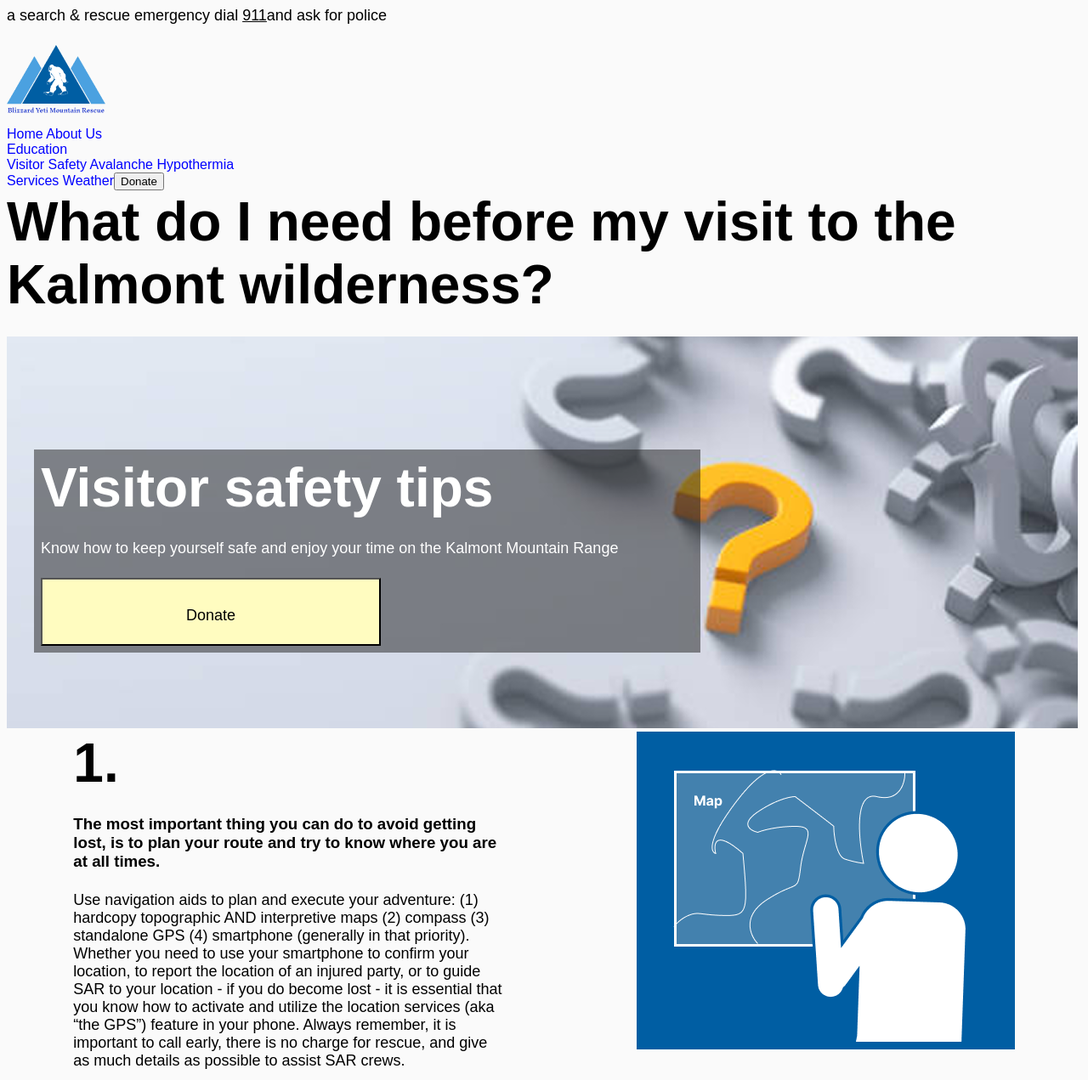
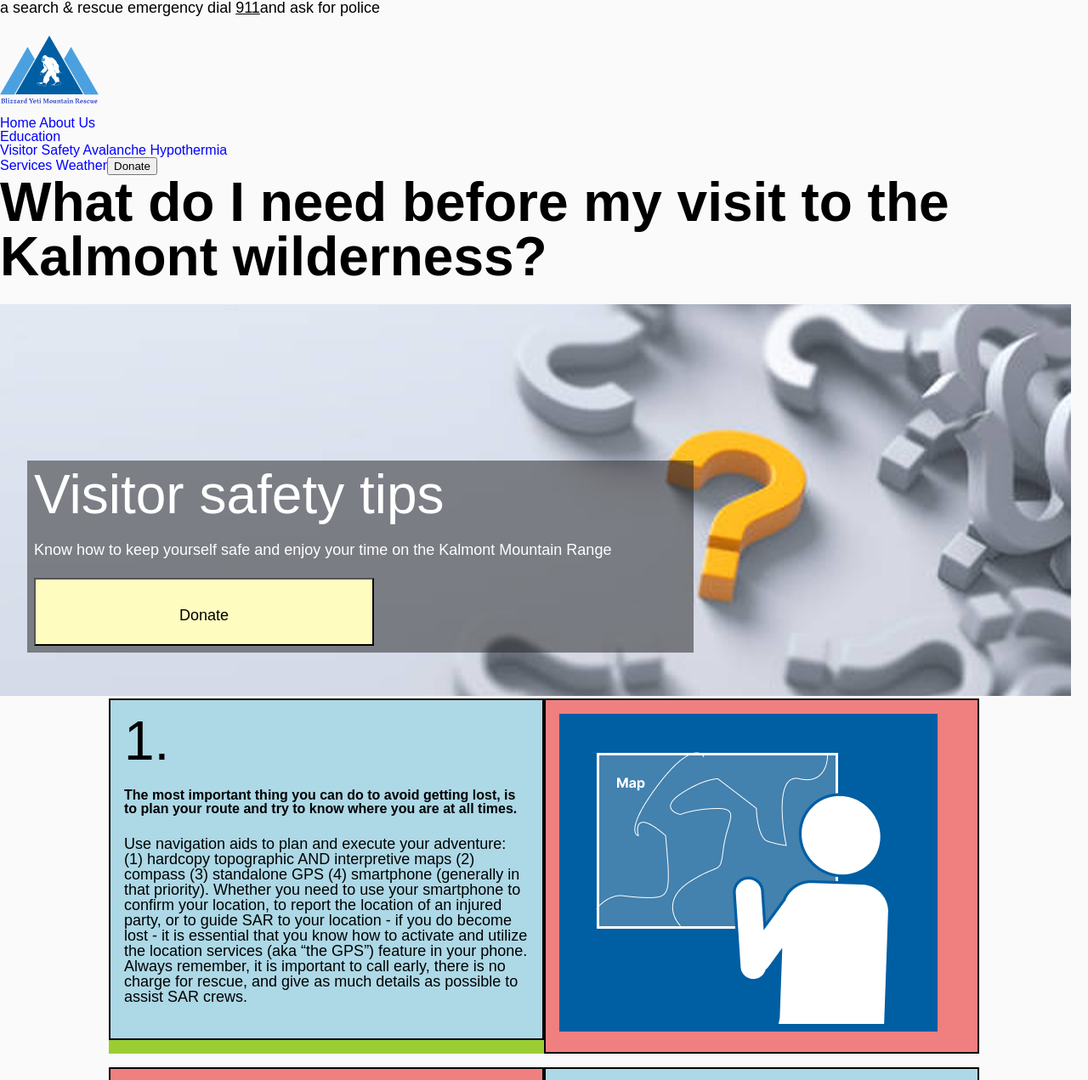
Before and after one commit to theauthcelia/theblizzardyetis, a plain HTML site: page visitor-safety.html in a window 1280 px wide. Shown: the top 1271 px of the page at 85% size. Drawn offline with Linux system fonts and the light colour scheme.

Commit message:
james updates

```diff
--- a/css/main.css
+++ b/css/main.css
@@ -1,66 +1,103 @@
-body{
-    font-family: poppins, arial ,sans-serif ;
-    background-color: #FAFAFA;
+@import url(reset.css);
+
+body {
+  font-family: poppins, arial, sans-serif;
+  background-color: #fafafa;
   font-size: 16px;
 }
-h1, h2, h3, p, a{
+h1,
+h2,
+h3,
+p,
+a {
   margin-top: 0;
-    margin-bottom: 1.5rem}
-    p{ font-size: 1.125rem;}
-    h1{font-size: 4rem;}
-    h2{font-size: 4rem;
-    font-weight: bold;}
-    h3{font-size: 1.5;
-    font-weight: bold;}
-    a{color: blue;text-decoration: none;}
-    a:hover{text-decoration-color: blue; color: blue;}
-    img{
-<<<<<<< HEAD
+  margin-bottom: 1.5rem;
+}
+p {
+  font-size: 1.125rem;
+}
+h1 {
+  font-size: 4rem;
+}
+h2 {
+  font-size: 4rem;
+  font-weight: bold;
+}
 
+h3 {
+  font-size: 1.5;
+  font-weight: bold;
 }
-    header{}/*--this is the  top navigation we can ask James how to do---*/
-    section.hero{}
+a {
+  color: blue;
+  text-decoration: none;
+}
+a:hover {
+  text-decoration-color: blue;
+  color: blue;
+}
 
-    header{}/*--this is the  top navigation we can ask James how to do---*/
-    div.hero-banner{color:white;
+/* Responsive images */
+img {
+  max-width: 100%;
+  height: auto;
+}
+
+header {
+} /*--this is the  top navigation we can ask James how to do---*/
+section.hero {
+}
+
+.text-block {
+  background: lightblue;
+  border: 2px solid black;
+  width: 100%;
+  padding: 1rem;
+  margin-bottom: 1rem;
+}
+.image-block {
+  background: lightcoral;
+  border: 2px solid black;
+  width: 100%;
+  padding: 1rem;
+}
+
+header {
+} /*--this is the  top navigation we can ask James how to do---*/
+div.hero-banner {
+  color: white;
   background-color: rgba(30, 30, 30, 0.5);
   padding: 0.5rem;
   width: 60%;
   margin-left: 2rem;
   position: absolute;
-        bottom: 2rem;}
-        button.big-button{
-            width: 25rem;height: 5rem; padding:2rem; display: flex;justify-content: center;
-            background-color: #FFFCC0;
-
+  bottom: 2rem;
 }
-    section.hero.index{ max-height: 60vh;
+button.big-button {
+  width: 25rem;
+  height: 5rem;
+  padding: 2rem;
+  display: flex;
+  justify-content: center;
+  background-color: #fffcc0;
+}
+section.hero.index {
+  max-height: 60vh;
   height: 60vh;
   margin-bottom: 1rem;
   background-image: url("../mountain_rescue_img/hp-hero.png");
-        background-repeat:no-repeat ;
+  background-repeat: no-repeat;
   background-size: cover;
   position: relative;
-
-
 }
 
-
-
-
->>>>>>> origin/main
-.info-graphic{
-    display: flex;
-    flex-direction: column;
-    justify-content: space-around;
-
-}
-.info-graphic-block{
+.info-graphic-block {
   display: flex;
   flex-direction: row;
   justify-content: space-around;
+  background: yellowgreen;
+
+  width: 80%;
+  margin: 0 auto;
+  margin-bottom: 1rem;
 }
-.info-graphic-block div{
-    max-width: 40%;
-    text-align: left;
-}
--- /dev/null
+++ b/css/reset.css
@@ -0,0 +1,129 @@
+/* http://meyerweb.com/eric/tools/css/reset/
+   v2.0 | 20110126
+   License: none (public domain)
+*/
+
+html,
+body,
+div,
+span,
+applet,
+object,
+iframe,
+h1,
+h2,
+h3,
+h4,
+h5,
+h6,
+p,
+blockquote,
+pre,
+a,
+abbr,
+acronym,
+address,
+big,
+cite,
+code,
+del,
+dfn,
+em,
+img,
+ins,
+kbd,
+q,
+s,
+samp,
+small,
+strike,
+strong,
+sub,
+sup,
+tt,
+var,
+b,
+u,
+i,
+center,
+dl,
+dt,
+dd,
+ol,
+ul,
+li,
+fieldset,
+form,
+label,
+legend,
+table,
+caption,
+tbody,
+tfoot,
+thead,
+tr,
+th,
+td,
+article,
+aside,
+canvas,
+details,
+embed,
+figure,
+figcaption,
+footer,
+header,
+hgroup,
+menu,
+nav,
+output,
+ruby,
+section,
+summary,
+time,
+mark,
+audio,
+video {
+  margin: 0;
+  padding: 0;
+  border: 0;
+  font-size: 100%;
+  font: inherit;
+  vertical-align: baseline;
+}
+/* HTML5 display-role reset for older browsers */
+article,
+aside,
+details,
+figcaption,
+figure,
+footer,
+header,
+hgroup,
+menu,
+nav,
+section {
+  display: block;
+}
+body {
+  line-height: 1;
+}
+ol,
+ul {
+  list-style: none;
+}
+blockquote,
+q {
+  quotes: none;
+}
+blockquote:before,
+blockquote:after,
+q:before,
+q:after {
+  content: "";
+  content: none;
+}
+table {
+  border-collapse: collapse;
+  border-spacing: 0;
+}
--- a/visitor-safety.html
+++ b/visitor-safety.html
@@ -19,6 +19,7 @@
         <a href="index.html"
           ><img src="mountain_rescue_img/logo.png" alt="our-logo"
         /></a>
+
         <nav>
           <a href="index.html">Home</a>
           <a href="about.html">About Us</a>
@@ -62,7 +63,7 @@
         </section>
         <section class="info-graphic">
           <section class="info-graphic-block">
-            <div>
+            <div class="text-block">
               <h1>1.</h1>
               <h3>
                 The most important thing you can do to avoid getting lost, is to
@@ -81,7 +82,7 @@
                 and give as much details as possible to assist SAR crews.
               </p>
             </div>
-            <div>
+            <div class="image-block">
               <img
                 src="./mountain_rescue_img/vs0.png"
                 alt="info-graphic of safety guide"
@@ -91,7 +92,7 @@
             </div>
           </section>
           <section class="info-graphic-block">
-            <div>
+            <div class="image-block">
               <img
                 src="./mountain_rescue_img/vs1.png"
                 alt="info-graphic of safety guide"
@@ -99,7 +100,7 @@
                 height="374"
               />
             </div>
-            <div>
+            <div class="text-block">
               <h1>2.</h1>
               <h3>Leave A Message With A Friend</h3>
               <p>
@@ -169,7 +170,7 @@
             </div>
           </section>
           <section class="info-graphic-block">
-            <div>
+            <div class="image-block">
               <img
                 src="./mountain_rescue_img/vs5.png"
                 alt="info-graphic of safety guide"
@@ -177,7 +178,7 @@
                 height="374"
               />
             </div>
-            <div>
+            <div class="text-block">
               <h1>6.</h1>
               <h3>Do Not Panic</h3>
               <p>
@@ -319,7 +320,7 @@
             </div>
           </section>
           <section class="info-graphic-block">
-            <div>
+            <div class="image-block">
               <img
                 src="./mountain_rescue_img/vs11.png"
                 alt="info-graphic of safety guide"
@@ -338,7 +339,7 @@
             </div>
           </section>
           <section class="info-graphic-block">
-            <div>
+            <div class="text-block">
               <h1>5.</h1>
               <h3>Pocketknife</h3>
               <p>
@@ -348,7 +349,7 @@
                 or fire.
               </p>
             </div>
-            <div>
+            <div class="image-block">
               <img
                 src="./mountain_rescue_img/vs12.png"
                 alt="info-graphic of safety guide"
@@ -358,7 +359,7 @@
             </div>
           </section>
           <section class="info-graphic-block">
-            <div>
+            <div class="image-block">
               <img
                 src="./mountain_rescue_img/vs13.png"
                 alt="info-graphic of safety guide"
@@ -366,7 +367,7 @@
                 height="374"
               />
             </div>
-            <div>
+            <div class="text-block">
               <h1>6.</h1>
               <h3>Shelter</h3>
               <p>Large orange plastic bag and thermal tarp.</p>
```
Lines whose indentation alone changed are shown as unchanged.
